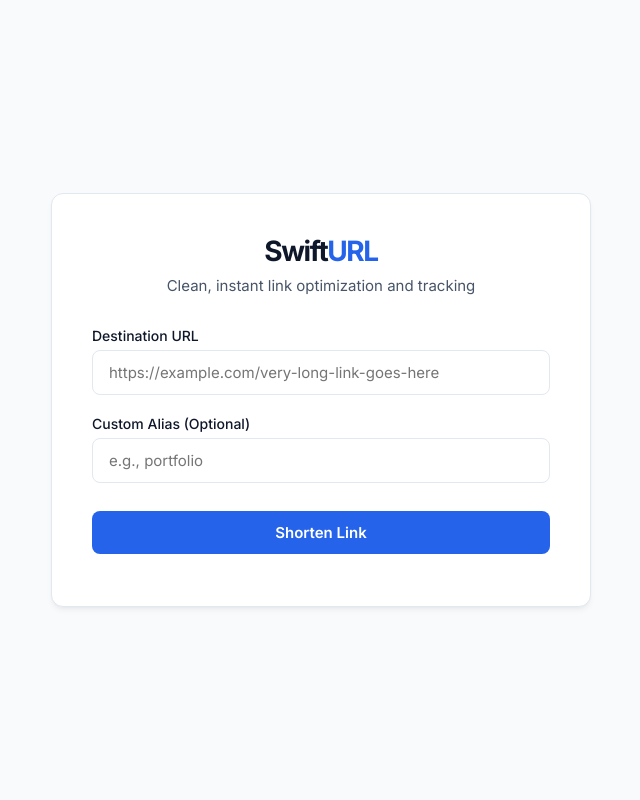
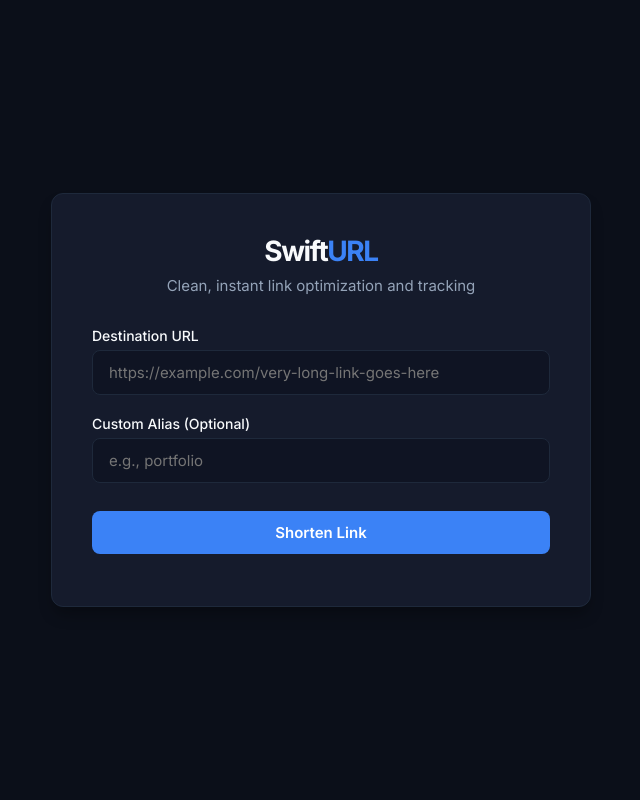
Before and after one commit to palak-7117/url-shortener, a Flask app: page / in a window 1280 px wide. Shown: the whole page, without its empty margins (319-959 px from the left). Run offline with Flask 3, Linux system fonts and the light colour scheme.

Commit message:
Design: Update UI to sleek professional slate dark theme mode

```diff
--- a/templates/index.html
+++ b/templates/index.html
@@ -9,15 +9,16 @@
     <link href="https://fonts.googleapis.com/css2?family=Inter:wght@400;500;600;700&display=swap" rel="stylesheet">
     <style>
         :root {
-            --bg-primary: #f8fafc;
-            --bg-card: #ffffff;
-            --text-primary: #0f172a;
-            --text-secondary: #475569;
-            --accent-color: #2563eb;
-            --accent-hover: #1d4ed8;
-            --border-color: #e2e8f0;
-            --success-color: #16a34a;
-            --error-color: #dc2626;
+            --bg-primary: #0b0f19;
+            --bg-card: #151b2c;
+            --text-primary: #f8fafc;
+            --text-secondary: #94a3b8;
+            --accent-color: #3b82f6;
+            --accent-hover: #2563eb;
+            --border-color: #1e293b;
+            --input-bg: #0f1423;
+            --success-color: #22c55e;
+            --error-color: #ef4444;
         }
 
         * {
@@ -45,7 +46,7 @@
             padding: 40px;
             width: 100%;
             max-width: 540px;
-            box-shadow: 0 4px 6px -1px rgb(0 0 0 / 0.05), 0 2px 4px -2px rgb(0 0 0 / 0.05);
+            box-shadow: 0 10px 15px -3px rgba(0, 0, 0, 0.3);
         }
 
         header {
@@ -88,7 +89,7 @@
             font-size: 15px;
             border: 1px solid var(--border-color);
             border-radius: 8px;
-            background-color: #ffffff;
+            background-color: var(--input-bg);
             color: var(--text-primary);
             transition: all 0.2s ease;
         }
@@ -96,7 +97,7 @@
         input:focus {
             outline: none;
             border-color: var(--accent-color);
-            box-shadow: 0 0 0 3px rgba(37, 99, 235, 0.1);
+            box-shadow: 0 0 0 3px rgba(59, 130, 246, 0.15);
         }
 
         button {
@@ -120,7 +121,7 @@
         .result-box {
             margin-top: 28px;
             padding: 20px;
-            background-color: #f1f5f9;
+            background-color: var(--input-bg);
             border-radius: 8px;
             border: 1px solid var(--border-color);
             display: none;
@@ -143,7 +144,7 @@
             display: flex;
             align-items: center;
             justify-content: space-between;
-            background: white;
+            background: var(--bg-card);
             padding: 10px 14px;
             border-radius: 6px;
             border: 1px solid var(--border-color);
@@ -174,7 +175,7 @@
         }
 
         .copy-btn:hover {
-            background-color: rgba(37, 99, 235, 0.05);
+            background-color: rgba(59, 130, 246, 0.1);
         }
 
         .qr-container {
@@ -186,12 +187,12 @@
             border-top: 1px solid var(--border-color);
         }
 
-        .qr-container img {
-            max-width: 150px;
+        /* High contrast border wrapper around QR Code so it looks clean in dark mode */
+        .qr-wrapper {
             background: white;
-            padding: 8px;
-            border: 1px solid var(--border-color);
-            border-radius: 6px;
+            padding: 12px;
+            border-radius: 8px;
+            display: inline-block;
         }
 
         .message {
@@ -234,12 +235,13 @@
             </div>
             <div class="qr-container">
                 <div class="result-title" style="margin-bottom: 8px;">QR Code</div>
-                <div id="qrcode"></div>
+                <div class="qr-wrapper">
+                    <div id="qrcode"></div>
+                </div>
             </div>
         </div>
     </div>
 
-    <!-- QR Code Generation script dependency -->
     <script src="https://cdnjs.cloudflare.com/ajax/libs/qrcodejs/1.0.0/qrcode.min.js"></script>
     <script>
         let qrInstance = null;
@@ -251,7 +253,6 @@
             const resultBox = document.getElementById('resultBox');
             const shortenBtn = document.getElementById('shortenBtn');
 
-            // Clear states
             messageBox.className = "message";
             messageBox.innerText = "";
             resultBox.classList.remove('active');
@@ -282,7 +283,6 @@
                     return;
                 }
 
-                // Success routing
                 if (data.message) {
                     messageBox.classList.add('success');
                     messageBox.innerText = data.message;
@@ -292,14 +292,13 @@
                 displayLink.href = data.real_url;
                 displayLink.innerText = data.real_url;
 
-                // Handle QR generation cleanly
                 const qrDiv = document.getElementById('qrcode');
                 qrDiv.innerHTML = "";
                 qrInstance = new QRCode(qrDiv, {
                     text: data.real_url,
                     width: 140,
                     height: 140,
-                    colorDark: "#0f172a",
+                    colorDark: "#0b0f19",
                     colorLight: "#ffffff",
                     correctLevel: QRCode.CorrectLevel.H
                 });
```
